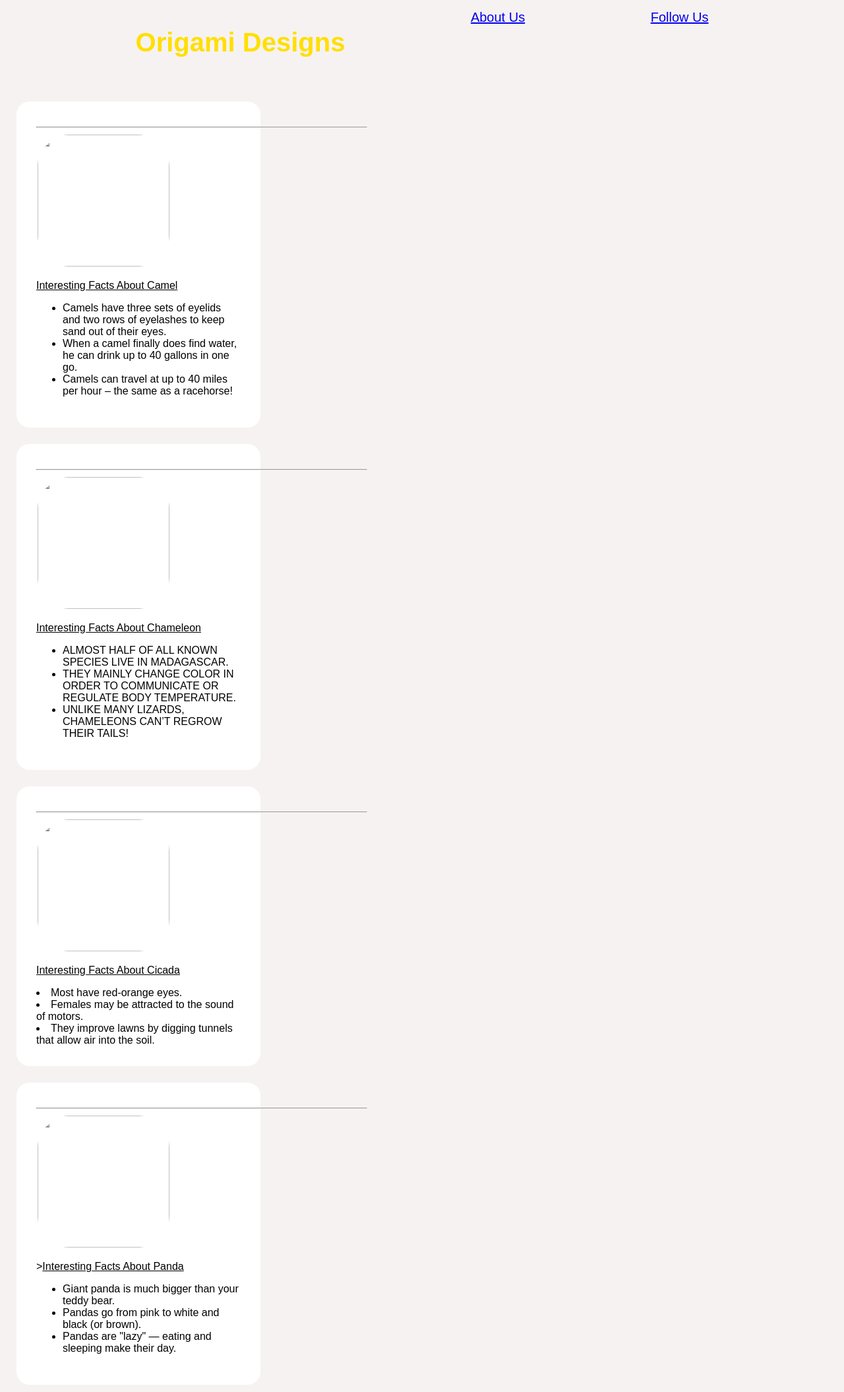
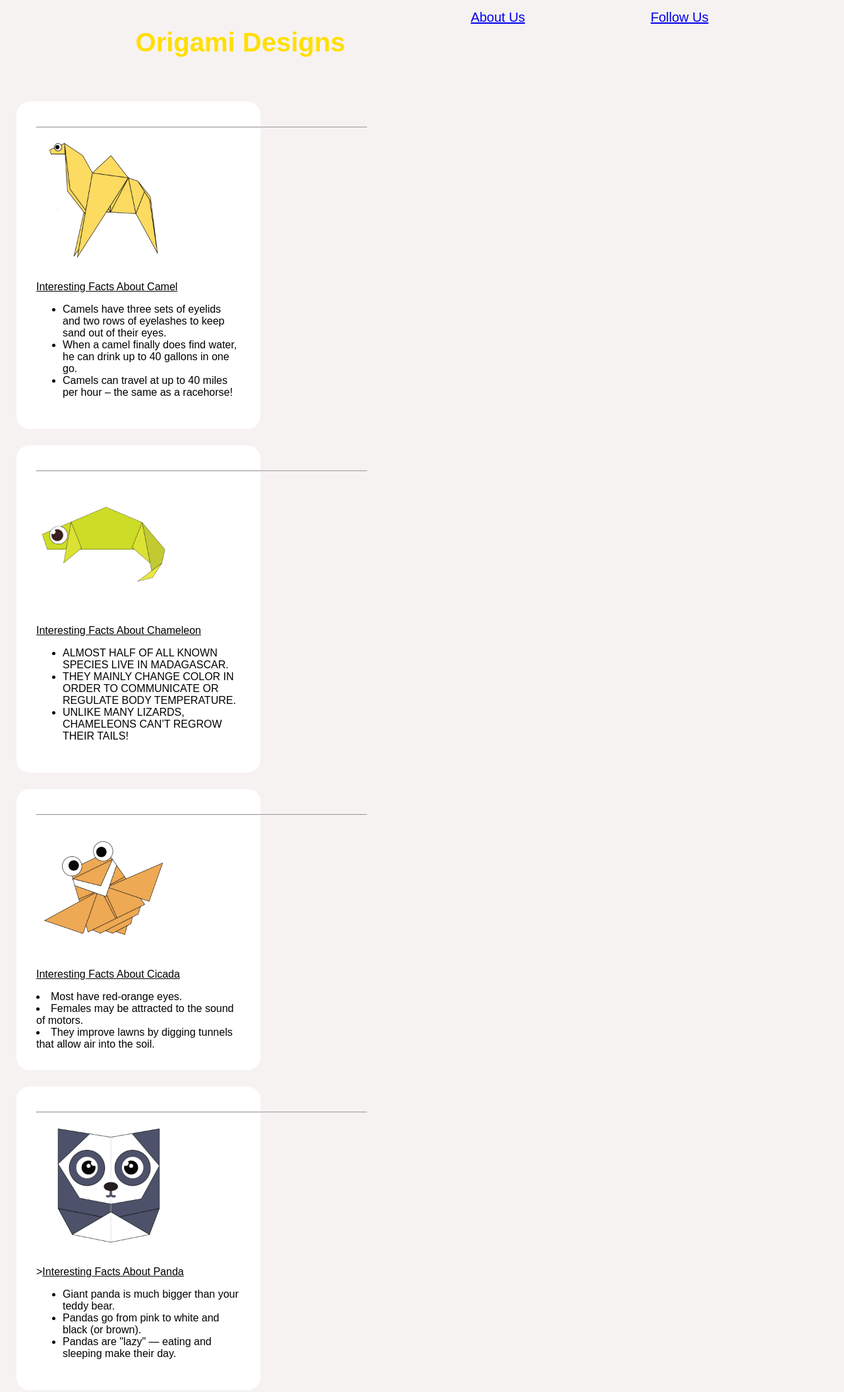
Before and after one commit to chhajed23/hwc-51, a plain HTML site: page index.html in a window 1280 px wide. Shown: the top 2110 px of the page at 66% size. Drawn offline with Linux system fonts and the light colour scheme; the site is published under a folder, as on GitHub Pages, so addresses that start at the root find nothing.

Commit message:
Update index.html

```diff
--- a/index.html
+++ b/index.html
@@ -16,7 +16,7 @@
             <div class="list">
             <hr width="500px" height="30px">
             <a href="https://youtu.be/qh7Zg88FsMM">
-            <img src="/images/camel.png" width="200px" height="200px"></a>
+            <img src="./images/camel.png" width="200px" height="200px"></a>
             <p><u>Interesting Facts About Camel</u></p>
             <ul>
                 <li>Camels have three sets of eyelids and two rows of eyelashes to keep sand out of their eyes.</li>
@@ -27,7 +27,7 @@
             <div class="list">
             <hr width="500px" height="30px">
             <a href="https://youtu.be/4ecS9uCRHzo">
-            <img src="/images/chameleon.png" width="200px" height="200px"></a>
+            <img src="./images/chameleon.png" width="200px" height="200px"></a>
             <p><u>Interesting Facts About Chameleon</u></p>
             <ul>
                 <li>ALMOST HALF OF ALL KNOWN SPECIES LIVE IN MADAGASCAR.</li>
@@ -38,7 +38,7 @@
             <div class="list">
             <hr width="500px" height="30px">
             <a href="https://youtu.be/HkHX18n4tak">
-            <img src="/images/cicada.png" width="200px" height="200px"></a>
+            <img src="./images/cicada.png" width="200px" height="200px"></a>
             <p><u>Interesting Facts About Cicada</u></b>
                 <li> Most have red-orange eyes.</li>
                 <li>Females may be attracted to the sound of motors.</li>
@@ -49,7 +49,7 @@
             <div class="list">
             <hr width="500px" height="30px">
             <a href="https://youtu.be/nnZ61pDj5E4">
-            <img src="/images/panda.png" width="200px" height="200px"></a>
+            <img src="./images/panda.png" width="200px" height="200px"></a>
             <p>><u>Interesting Facts About Panda</u></p>
             <ul>
                 <li> Giant panda is much bigger than your teddy bear.</li>
@@ -60,7 +60,7 @@
             <div class="list">
             <hr width="500px" height="30px">
             <a href="https://youtu.be/Yp6gu7cLUGI">
-            <img src="/images/pigeon.png" width="200px" height="200px"></a>
+            <img src="./images/pigeon.png" width="200px" height="200px"></a>
             <p><u>Interesting Facts About Pigeon</u></p>
             <ul>
                 <li>They can detect sounds at far lower frequencies than humans are able to.</li>
@@ -71,7 +71,7 @@
             <div class="list">
             <hr width="500px" height="30px">
             <a href="https://youtu.be/3DNxCN4gYa4">
-            <img src="/images/teddy.png" width="200px" height="200px"></a>
+            <img src="./images/teddy.png" width="200px" height="200px"></a>
             <p><u>Interesting Facts About Teddy</u></p>
             <ul>
                 <li>The teddy was named after President Theodore Roosevelt.</li>
```
